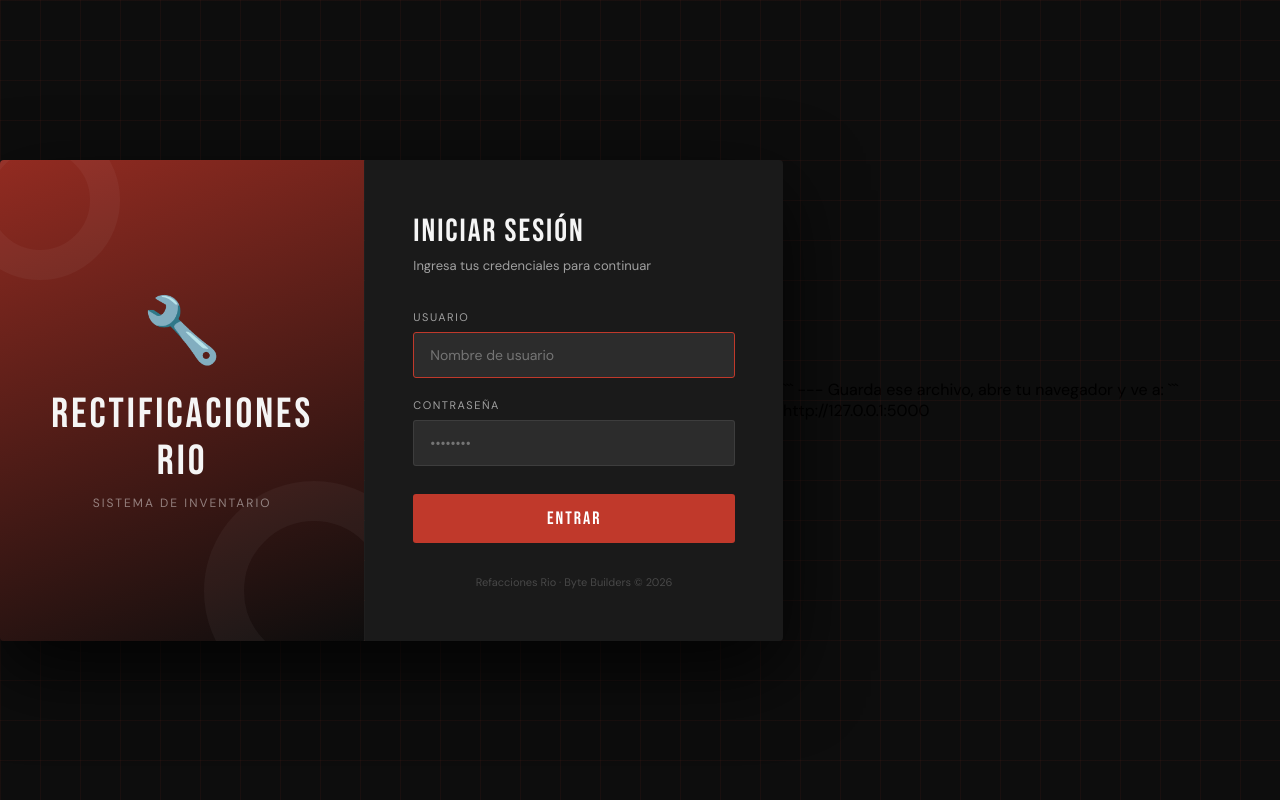
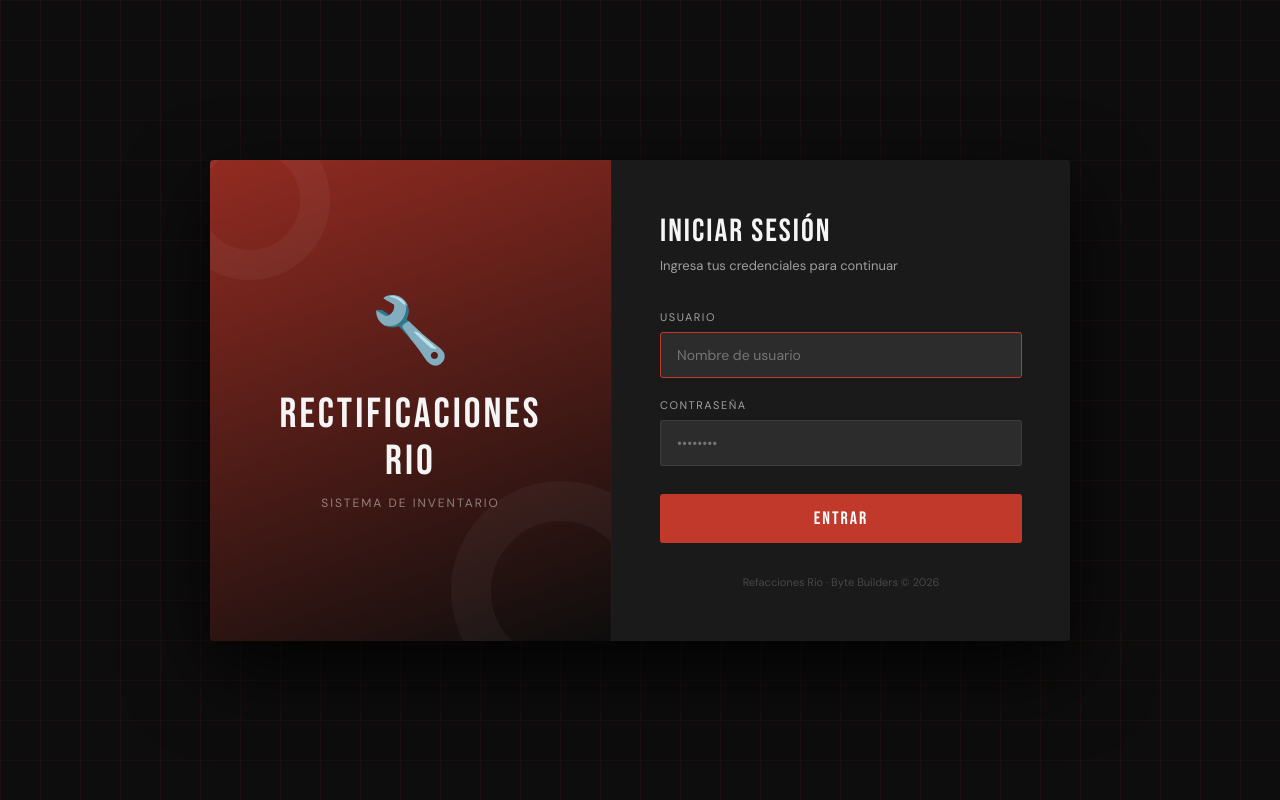
Before and after one commit to EvilEllie/Proyecto-Taller, a Flask app: page / in a window 1280 px wide. Run offline with Flask 3, Linux system fonts and the light colour scheme.

Commit message:
Fix error en login

````diff
--- a/templates/login.html
+++ b/templates/login.html
@@ -243,10 +243,3 @@
 
 </body>
 </html>
-```
-
----
-
-Guarda ese archivo, abre tu navegador y ve a:
-```
-http://127.0.0.1:5000
````
